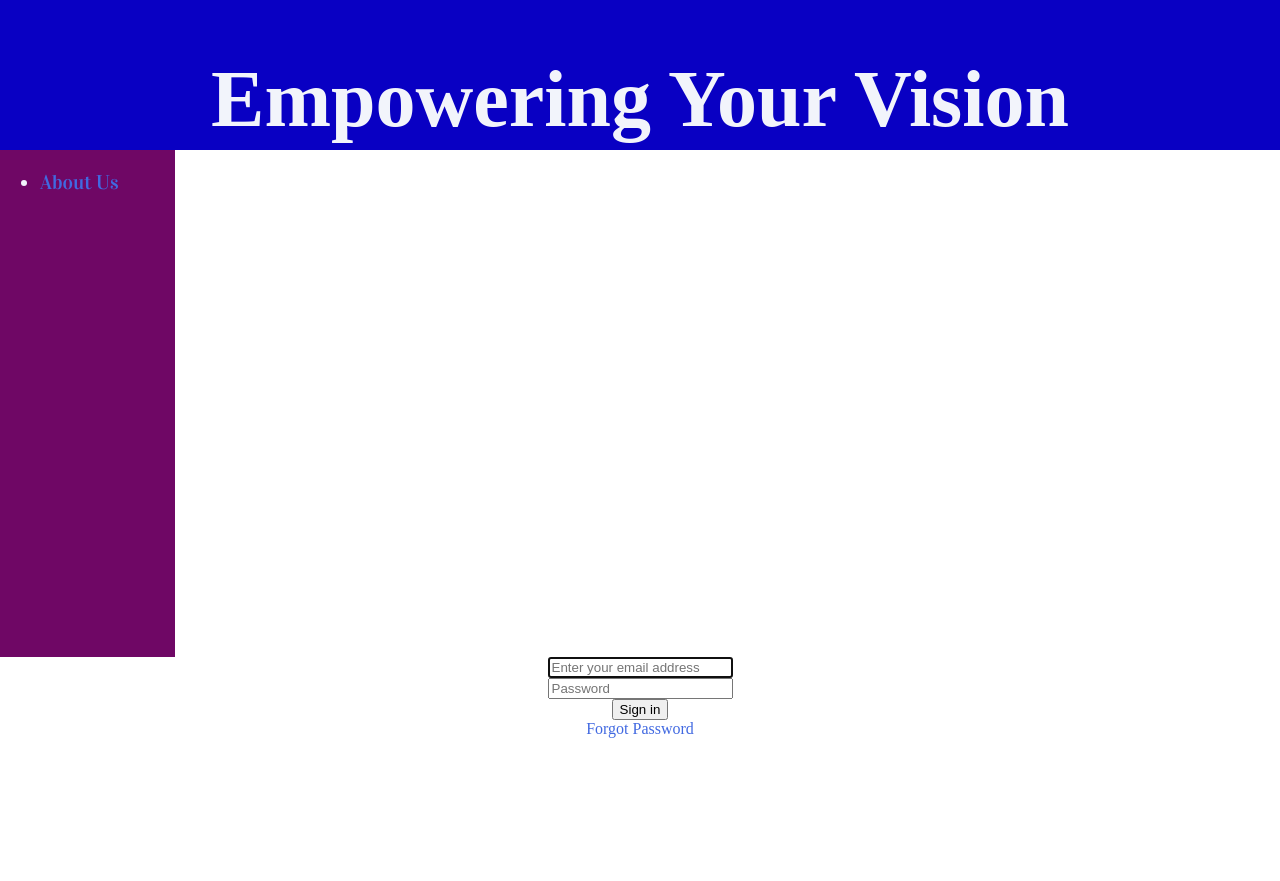
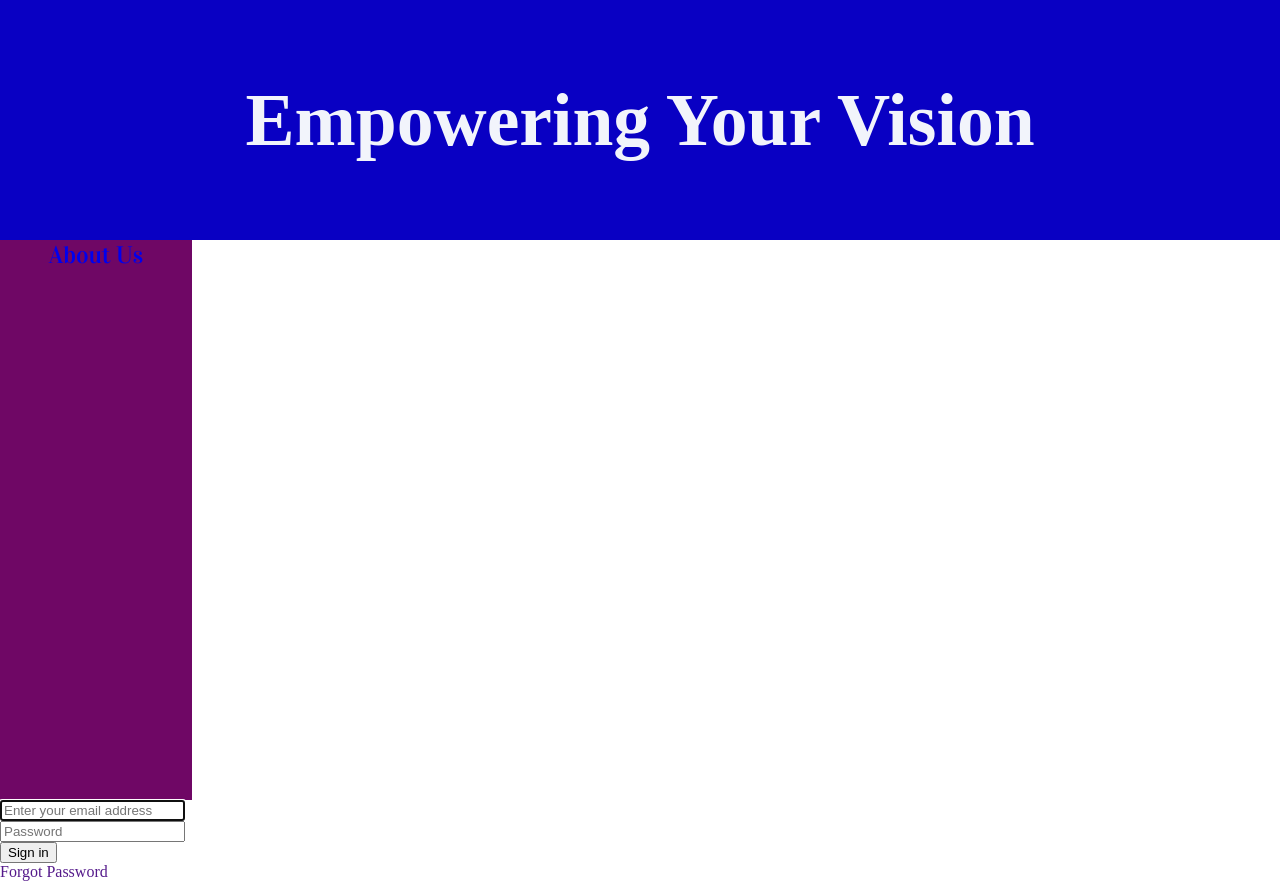
Before and after one commit to acaine03/Capstone, a website: page index.html in a window 1280 px wide. Before the commit the page ends 800 px from the top, so only its background shows below. Drawn offline with Linux system fonts and the light colour scheme; a web font is replaced by a local one.

Commit message:
Add correct Ht/Wt settings.

```diff
--- a/css/style.css
+++ b/css/style.css
@@ -24,12 +24,16 @@ html {
 
 body {
     margin: 0;
-    display: flex;
-    flex-direction: column;
+    display: flexbox;
+    flex-flow: wrap;
+}
+
+h1 {
+    text-align: center;
+
 }
 
 a {
-    color: royalblue;
     text-decoration: none;
 }
 
@@ -39,39 +43,30 @@ a:hover {
 
 .top-banner {
     display: flex;
-    justify-content: center;
+    flex-direction: column;
+    justify-content: space-around;
     font-family: "Aclonica";
     background-color: #0900C3;
-    height: 150px;
-    font-size: 40px;
+    height: 30vh;
+    width: 100vw;
+    font-size: 2.3em;
+    text-align: center;
 }
 
 .left-side-nav {
     display: flex;
-    justify-content: left;
-    align-self: flex-start;
-    height: 507px;
-    width: 175px;
-    padding-right: inherit;
+    flex-direction: row;
+    justify-content: space-around;
+    height: 70vh;
+    width: 15vw;
     background-color: #6F0765;
     font-family: "Vidaloka";
-    font-size: 20px;
-}
-
-.sign-in-button button {
-    display: flex;
-    align-self: center;
-    color: black;
-}
-
-.sign-in-button {
-    display: flex;
-    align-self: center;
+    font-size: 1.5em;
 }
 
 .username {
     display: flex;
-    align-self: center;
+    align-items: center;
     color: black;
 
 }
@@ -82,8 +77,21 @@ a:hover {
     color: black;
 }
 
+.sign-in-button button {
+    display: flex;
+    color: black;
+}
+
+.sign-in-button {
+    display: flex;
+    flex-wrap: wrap;
+    align-self: center;
+}
+
 .forgot-password {
     display: flex;
     align-self: center;
     font: "Vidaloka";
+    color: royalblue;
+
 }
--- a/index.html
+++ b/index.html
@@ -27,9 +27,7 @@
     </div>
 
     <div class="left-side-nav">
-        <ul>
-            <li><a href="html\about-us.html">About Us</a></li>
-        </ul>
+        <a href="html\about-us.html">About Us</a>
     </div>
 
     <div class="username">
```
